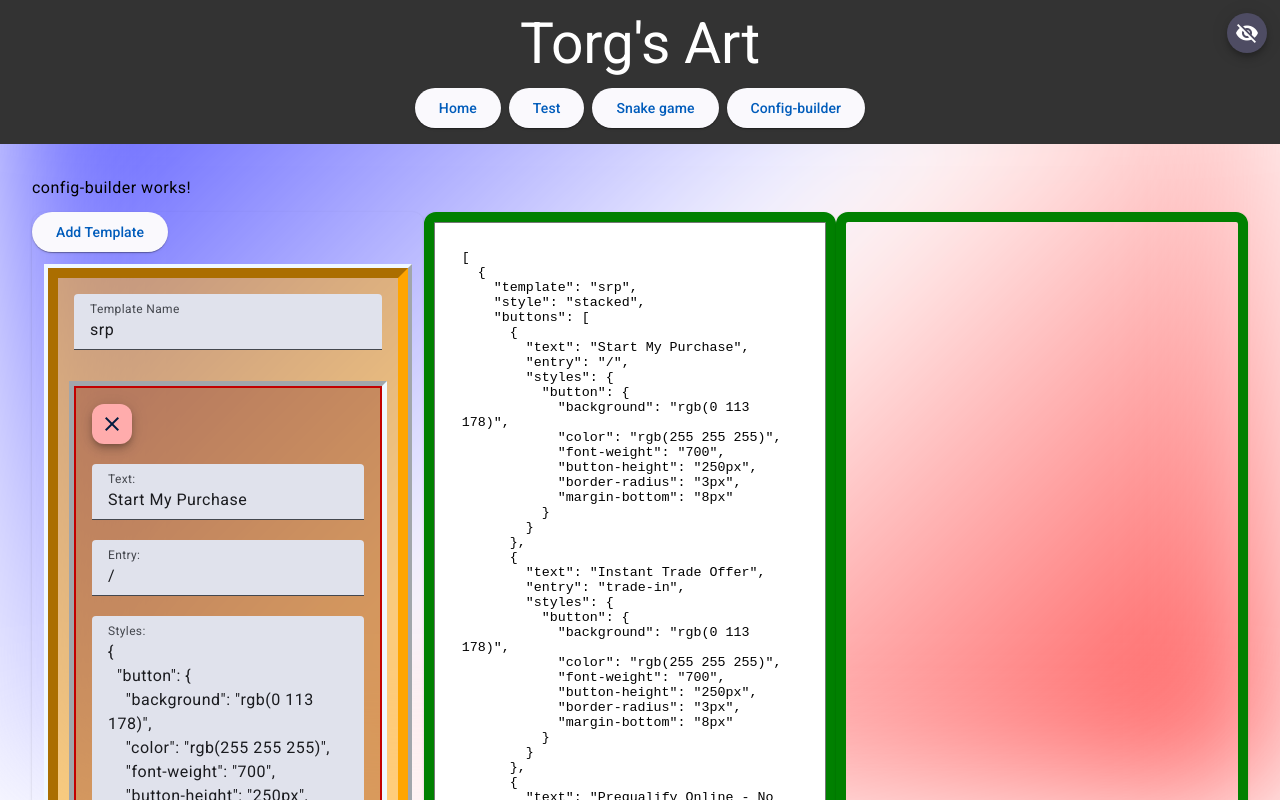
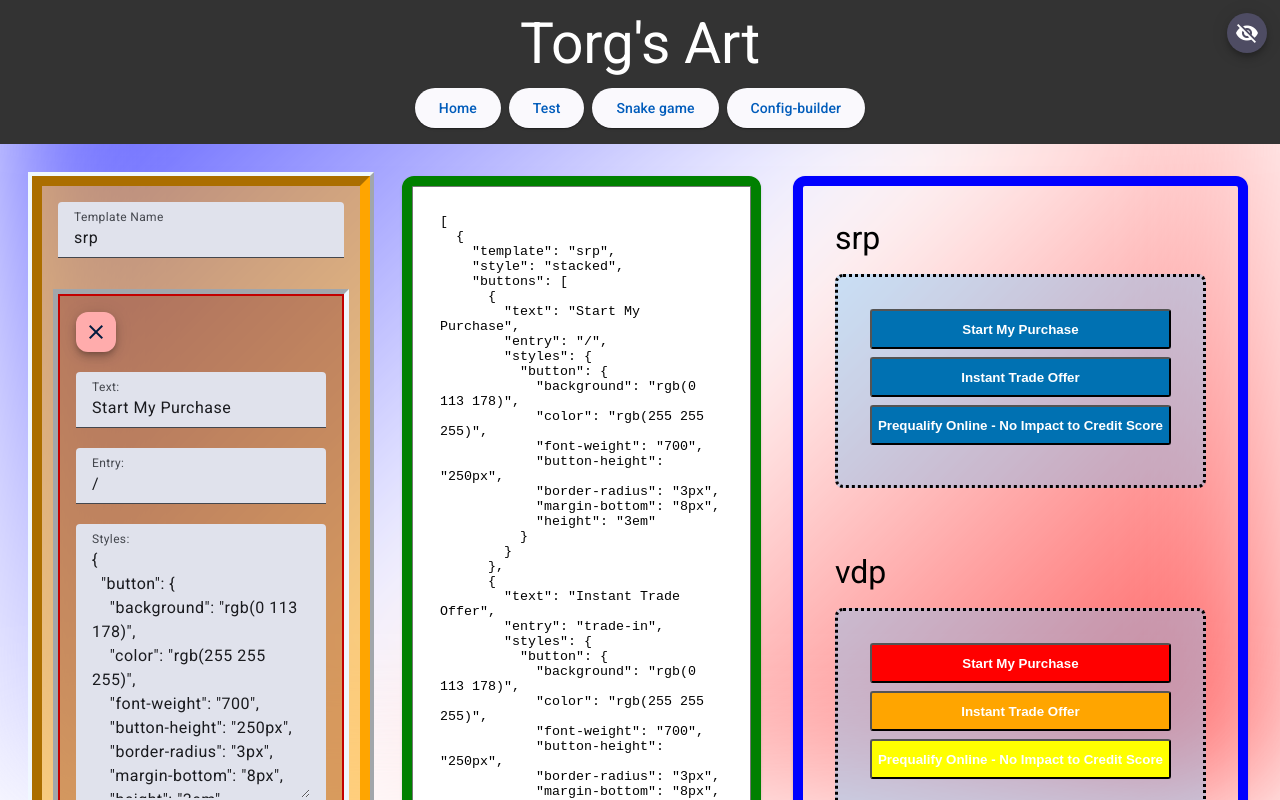
Before and after one commit to brutalnessities/brutalnessities.github.io, an Angular app: page /config-builder in a window 1280 px wide. Shown: the top 800 px of the page. Built offline with nearby package versions, Linux system fonts and the light colour scheme.

Commit message:
preview is working as well. I need to make it so that edits to JSON update Builder and preview is updated by the config builder

```diff
--- a/src/app/routes/config-builder/config-builder.component.html
+++ b/src/app/routes/config-builder/config-builder.component.html
@@ -1,13 +1,11 @@
-<!-- <mat-card> -->
-  <p>config-builder works!</p>
 <div class="content">
   <mat-card class="config">
     <form [formGroup]="config">
-        <button mat-raised-button (click)="addTemplate()" class="add">Add Template</button>
+      <!-- <button mat-raised-button (click)="addTemplate()" class="add">Add Template</button> -->
 
       <!-- TEMPLATES -->
       <ng-container [formArrayName]="'templates'" *ngFor="let template of default; let i = index">
-          <div class="template-wrapper" formGroupName="{{ i }}">
+        <div class="config-wrapper" formGroupName="{{ i }}">
           <mat-form-field>
             <mat-label>Template Name</mat-label>
             <input matInput formControlName="template" />
@@ -41,17 +39,25 @@
               </div>
             </ng-container>
           </div>
-            <button mat-raised-button (click)="log(template)" class="add">Add Button</button>
         </div>
       </ng-container>
     </form>
   </mat-card>
 
-    <mat-card class="preview">
+  <mat-card class="json-preview">
     <textarea>{{ json }}</textarea>
   </mat-card>
 
   <mat-card class="preview">
+    <div class="templates">
+      <ng-container *ngFor="let template of parsed">
+        <h4>{{ template.template }}</h4>
+        <div class="template">
+          <div class="buttons" *ngFor="let button of template.buttons">
+            <button [ngStyle]="button.styles.button">{{ button.text }}</button>
+          </div>
+        </div>
+      </ng-container>
+    </div>
   </mat-card>
 </div>
-<!-- </mat-card> -->
--- a/src/app/routes/config-builder/config-builder.component.sass
+++ b/src/app/routes/config-builder/config-builder.component.sass
@@ -3,17 +3,22 @@
 
 .content
     display: flex
+    gap: 2em
     .config,
-    .preview
+    .json-preview
         flex: 1
 
-.template-wrapper
+    form
+        gap: 4em
+        display: flex
+        flex-direction: column
+
+.config-wrapper
     display: flex
     flex-direction: column
     border: 10px inset orange
     outline: 4px outset aliceblue
     background-color: rgba(orange, 0.50)
-    margin: 1em
     padding: 1em
 
 .button-wrapper
@@ -25,16 +30,47 @@
     display: flex
     flex-direction: column
     textarea
-       height: 250px
+        height: 250px
     button
         margin-bottom: 1.5em
         &.add
             margin-bottom: 0
             align-self: flex-end
 
-.preview
-    display: flex
+.json-preview
     border: 10px solid green
     textarea
         padding: 2em
         flex: 1
+
+.preview
+    border: 10px solid blue
+    padding: 2em
+    h4
+        align-self: start
+
+    .templates
+        display: flex
+        flex-direction: column
+        // gap: 2em
+
+    .template
+        border: 2px solid #00000040
+        display: flex
+        flex-wrap: wrap
+        flex-direction: column
+        align-items: center
+        padding: 2em
+        border-radius: 8px
+        border: 3px dotted black
+        background-color: #6cc5ff5c
+
+    .buttons
+        display: flex
+        width: 100%
+
+        button
+            flex: 1
+
+    h4 + .template
+        margin-bottom: 4em
--- a/src/app/routes/config-builder/config-builder.component.ts
+++ b/src/app/routes/config-builder/config-builder.component.ts
@@ -46,11 +46,14 @@ export class ConfigBuilderComponent implements OnInit {
       }
     });
     return JSON.stringify(value, null, 2);
-    // return JSON.stringify(this.config, null, 2);
   }
 
   stringify(value: any) {
     return JSON.stringify(value, null, 2);
+  }
+
+  get parsed() {
+    return JSON.parse(this.json);
   }
 
   ngOnInit() {
--- a/src/app/routes/config-builder/mock.json
+++ b/src/app/routes/config-builder/mock.json
@@ -13,7 +13,8 @@
             "font-weight": "700",
             "button-height": "250px",
             "border-radius": "3px",
-            "margin-bottom": "8px"
+            "margin-bottom": "8px",
+            "height": "3em"
           }
         }
       },
@@ -27,7 +28,8 @@
             "font-weight": "700",
             "button-height": "250px",
             "border-radius": "3px",
-            "margin-bottom": "8px"
+            "margin-bottom": "8px",
+            "height": "3em"
           }
         }
       },
@@ -41,7 +43,8 @@
             "font-weight": "700",
             "button-height": "250px",
             "border-radius": "3px",
-            "margin-bottom": "8px"
+            "margin-bottom": "8px",
+            "height": "3em"
           }
         }
       }
@@ -60,7 +63,8 @@
             "font-weight": "700",
             "button-height": "250px",
             "border-radius": "3px",
-            "margin-bottom": "8px"
+            "margin-bottom": "8px",
+            "height": "3em"
           }
         }
       },
@@ -74,7 +78,8 @@
             "font-weight": "700",
             "button-height": "250px",
             "border-radius": "3px",
-            "margin-bottom": "8px"
+            "margin-bottom": "8px",
+            "height": "3em"
           }
         }
       },
@@ -88,7 +93,8 @@
             "font-weight": "700",
             "button-height": "250px",
             "border-radius": "3px",
-            "margin-bottom": "8px"
+            "margin-bottom": "8px",
+            "height": "3em"
           }
         }
       }
```
Lines whose indentation alone changed are shown as unchanged.
